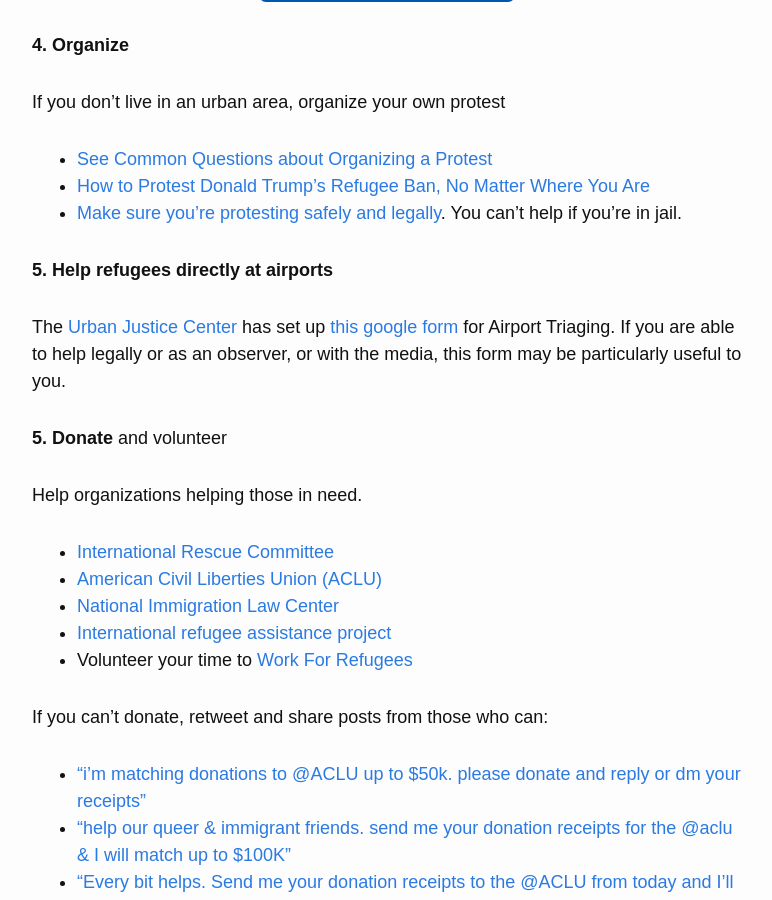
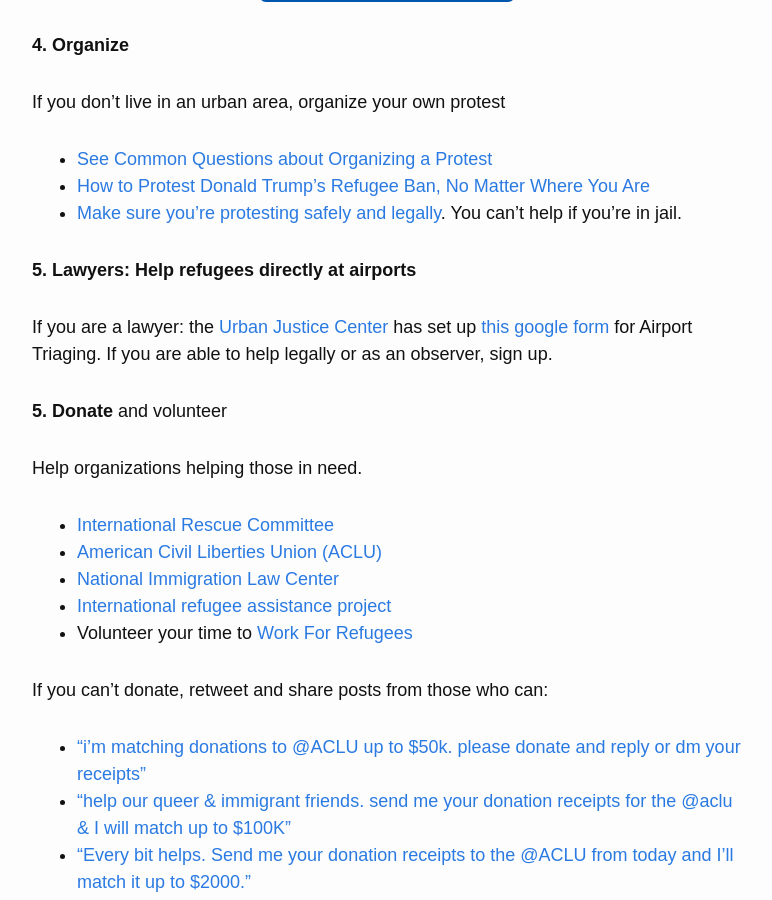
Before and after one commit to RichardLitt/stranded-by-trump, a Jekyll site: the page built from index.md, in a window 1280 px wide and 900 px high, scrolled down 2806 px. Shown: the whole window, without its empty margins (253-1025 px from the left). Built offline with Jekyll 4.4.1, drawn with Linux system fonts in a browser that asks for light colours; nearby versions of some CDN libraries; our own code applies the rules of GitHub Pages for plain Markdown files.

Commit message:
Lawyers only

```diff
--- a/index.md
+++ b/index.md
@@ -86,9 +86,9 @@ If you don’t live in an urban area, organize your own protest
   * <a href="https://www.bustle.com/p/how-to-protest-donald-trumps-refugee-ban-no-matter-where-you-are-33783) (Bustle" target="_blank">How to Protest Donald Trump’s Refugee Ban, No Matter Where You Are</a>
   * <a href="http://lifehacker.com/how-to-protest-safely-and-legally-5859590" target="_blank">Make sure you’re protesting safely and legally</a>. You can’t help if you’re in jail.
 
-**5. Help refugees directly at airports**
+**5. Lawyers: Help refugees directly at airports**
 
-The [Urban Justice Center](https://www.urbanjustice.org/) has set up [this google form](https://docs.google.com/forms/d/e/1FAIpQLScU15uSaSkA61YrGmXfplfOu2UwlcwIyEJXPuyON6SCE6YlAw/viewform?c=0&w=1) for Airport Triaging. If you are able to help legally or as an observer, or with the media, this form may be particularly useful to you.
+If you are a lawyer: the [Urban Justice Center](https://www.urbanjustice.org/) has set up [this google form](https://docs.google.com/forms/d/e/1FAIpQLScU15uSaSkA61YrGmXfplfOu2UwlcwIyEJXPuyON6SCE6YlAw/viewform?c=0&w=1) for Airport Triaging. If you are able to help legally or as an observer, sign up.
 
 **5. Donate** and volunteer
 
```
